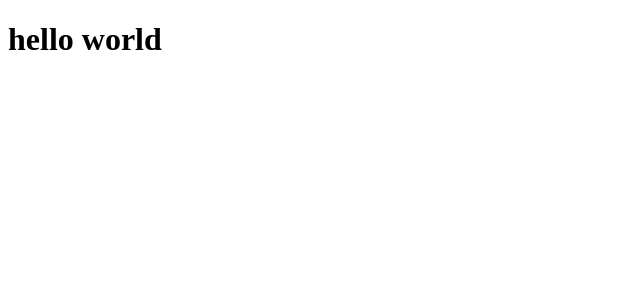
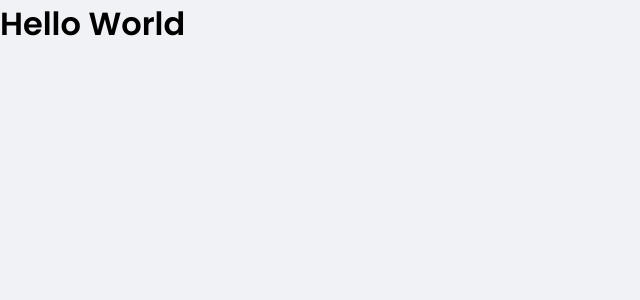
Before and after one commit to pedrogodoy/dtmoney, a React (Create React App) app: page / in a window 1280 px wide. Shown: the top 300 px of the page, without its empty margins (0-640 px from the left). Built offline with nearby package versions, Linux system fonts and the light colour scheme.

Commit message:
feat: add styles and fonts

```diff
--- a/package.json
+++ b/package.json
@@ -3,9 +3,11 @@
   "version": "0.1.0",
   "private": true,
   "dependencies": {
+    "@types/styled-components": "^5.1.26",
     "react": "^18.2.0",
     "react-dom": "^18.2.0",
     "react-scripts": "5.0.1",
+    "styled-components": "^5.3.9",
     "web-vitals": "^2.1.0"
   },
   "devDependencies": {
--- a/public/index.html
+++ b/public/index.html
@@ -1,10 +1,15 @@
 <!DOCTYPE html>
 <html lang="en">
   <head>
+    <link rel="preconnect" href="https://fonts.googleapis.com">
+
     <meta charset="utf-8" />
-    <link rel="icon" href="%PUBLIC_URL%/favicon.ico" />
+    <link rel="shortcut icon" href="favicon.png" type="image/png" />
     <meta name="viewport" content="width=device-width, initial-scale=1" />
     <title>Dt Money</title>
+
+    <link rel="preconnect" href="https://fonts.gstatic.com" crossorigin>
+    <link href="https://fonts.googleapis.com/css2?family=Poppins:wght@400;600&family=Roboto:wght@400;700&display=swap" rel="stylesheet">
   </head>
   <body>
     <noscript>You need to enable JavaScript to run this app.</noscript>
--- a/src/App.tsx
+++ b/src/App.tsx
@@ -1,7 +1,12 @@
+import { GlobalStyle } from "./styles/global";
+
+
+
 export function App() {
   return (
-    <div className="App">
-     <h1>hello world</h1>
+    <div>
+      <h1>Hello World</h1>
+      <GlobalStyle />
     </div>
   );
 }
--- /dev/null
+++ b/src/styles/global.ts
@@ -0,0 +1,52 @@
+import { createGlobalStyle } from 'styled-components'
+
+export const GlobalStyle = createGlobalStyle`
+  :root {
+    --red: #E62E4D;
+    --blue: #5429CC;
+    --blue-light: #6933ff;
+    --text-title: #363f5f;
+    --text-body: #969cb3;
+    --background: #f0f2f5;
+    --shape: #fff;
+  }
+
+  * {
+    margin: 0;
+    padding: 0;
+    box-sizing: border-box;
+  }
+
+  html {
+    @media (max-width: 1080px) {
+      font-size: 93.75%;
+    }
+
+    @media (max-width: 720px) {
+      font-size: 87.5%;
+    }
+  }
+
+  body {
+    background: var(--background);
+    -webkit-font-smoothing: antialiased;
+  }
+
+  body, input, textarea, button {
+    font-family: 'Poppins', sans-serif;
+    font-weight: 400;
+  }
+
+  h1, h2, h3, h4, h5, h6, strong {
+    font-weight: 600;
+  }
+
+  button {
+    cursor: pointer;
+  }
+
+  [disabled] {
+    opacity: 0.6;
+    cursor: not-allowed;
+  }
+`
```
Also changed, not shown: 1 other file (tests, documents, lock files or other folders).
